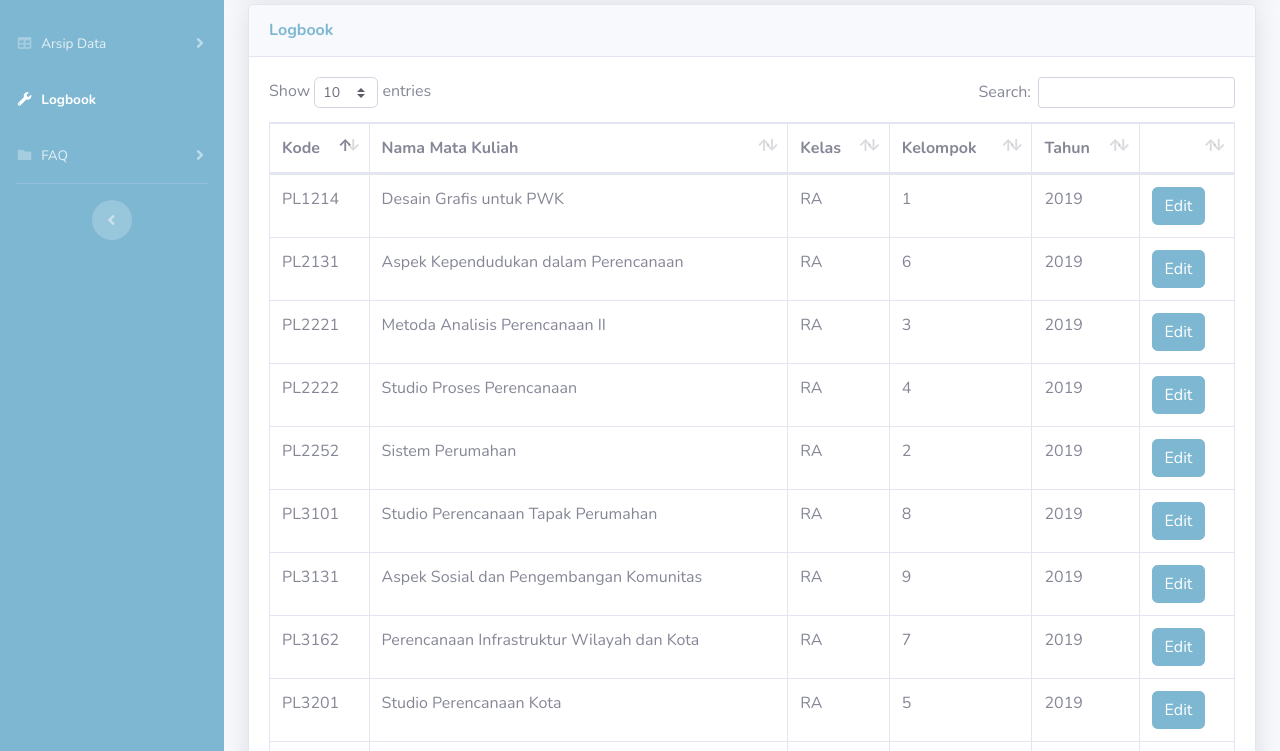
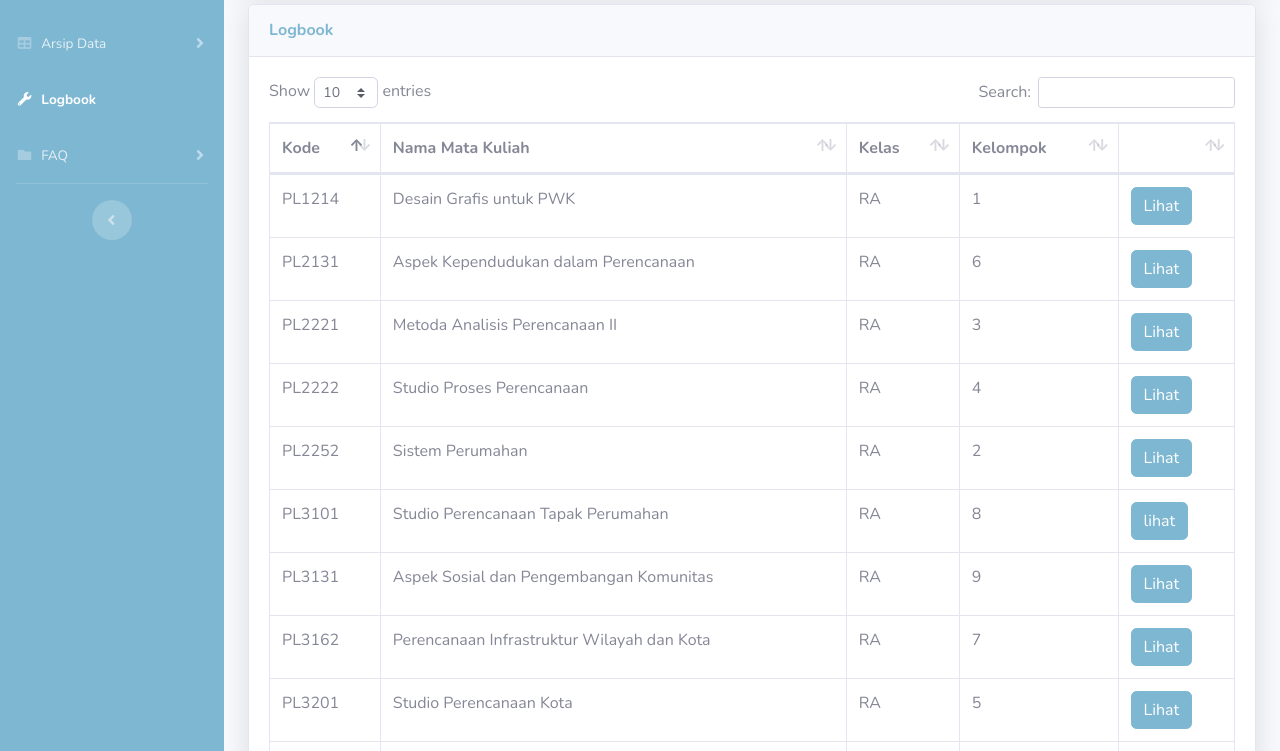
Before and after one commit to miwwww/Sibes-PWK, a website with bundled scripts: page logbook-pilih_course.html in a window 1280 px wide. Shown: the part 168-919 px from the top of the page. Built offline with nearby package versions, Linux system fonts and the light colour scheme; files whose address does not match are found by name.

Commit message:
Update mahasiswa untuk memilih logbook sesuai coursenya

```diff
--- a/logbook-pilih_course.html
+++ b/logbook-pilih_course.html
@@ -98,14 +98,14 @@
         <!-- Topbar -->
         <nav class="navbar navbar-expand navbar-light bg-white topbar mb-4 static-top shadow">
           <div class="col-itera">
-            <img src="Itera.png" width="75px">
+            <img src="img/Itera.png" width="75px">
           </div>
           <h5 class="pl-4 pr-2 pt-2 text-white-900">Sistem Pengelolaan Tugas Besar<br/>Perencanaan Wilayah dan Kota
           </h5>
 
           <!--  Gambar Header  -->
           <div class="col-logo">
-            <img src="urbancity.png" width="450px">
+            <img src="img/urbancity.png" width="450px">
           </div>
 
           <!-- Sidebar Toggle (Topbar) -->
@@ -293,7 +293,6 @@
                       <th>Nama Mata Kuliah</th>
                       <th>Kelas</th>
                       <th>Kelompok</th>
-                      <th>Tahun</th>
                       <th></th>
                     </tr>
                   </thead>
@@ -303,88 +302,77 @@
                       <td>Desain Grafis untuk PWK</td>
                       <td>RA</td>
                       <td>1</td>
-                      <td>2019</td>
-                      <td><button type="button" class="btn btn-info" ng-click="arsip.edit(data.kode)" href="logbook.html">Edit</button></td>
+                      <td><button type="button" class="btn btn-info" ng-click="arsip.lihat(data.kode)" href="logbook.html">Lihat</button></td>
                     </tr>
                     <tr>
                       <td>PL2252</td>
                       <td>Sistem Perumahan</td>
                       <td>RA</td>
                       <td>2</td>
-                      <td>2019</td>
-                      <td><button type="button" class="btn btn-info" ng-click="arsip.edit(data.kode)">Edit</button></td>
+                      <td><button type="button" class="btn btn-info" ng-click="arsip.lihat(data.kode)">Lihat</button></td>
                     </tr>
                     <tr>
                       <td>PL2221</td>
                       <td>Metoda Analisis Perencanaan II</td>
                       <td>RA</td>
                       <td>3</td>
-                      <td>2019</td>
-                      <td><button type="button" class="btn btn-info" ng-click="arsip.edit(data.kode)">Edit</button></td>
+                      <td><button type="button" class="btn btn-info" ng-click="arsip.lihat(data.kode)">Lihat</button></td>
                     </tr>
                     <tr>
                       <td>PL2222</td>
                       <td>Studio Proses Perencanaan</td>
                       <td>RA</td>
                       <td>4</td>
-                      <td>2019</td>
-                      <td><button type="button" class="btn btn-info" ng-click="arsip.edit(data.kode)">Edit</button></td>
+                      <td><button type="button" class="btn btn-info" ng-click="arsip.lihat(data.kode)">Lihat</button></td>
                     </tr>
                     <tr>
                       <td>PL3201</td>
                       <td>Studio Perencanaan Kota</td>
                       <td>RA</td>
                       <td>5</td>
-                      <td>2019</td>
-                      <td><button type="button" class="btn btn-info" ng-click="arsip.edit(data.kode)">Edit</button></td>
+                      <td><button type="button" class="btn btn-info" ng-click="arsip.lihat(data.kode)">Lihat</button></td>
                     </tr>
                     <tr>
                       <td>PL2131</td>
                       <td>Aspek Kependudukan dalam Perencanaan</td>
                       <td>RA</td>
                       <td>6</td>
-                      <td>2019</td>
-                      <td><button type="button" class="btn btn-info" ng-click="arsip.edit(data.kode)">Edit</button></td>
+                      <td><button type="button" class="btn btn-info" ng-click="arsip.lihat(data.kode)">Lihat</button></td>
                     </tr>
                     <tr>
                       <td>PL3162</td>
                       <td>Perencanaan Infrastruktur Wilayah dan Kota</td>
                       <td>RA</td>
                       <td>7</td>
-                      <td>2019</td>
-                      <td><button type="button" class="btn btn-info" ng-click="arsip.edit(data.kode)">Edit</button></td>
+                      <td><button type="button" class="btn btn-info" ng-click="arsip.lihat(data.kode)">Lihat</button></td>
                     </tr>
                     <tr>
                       <td>PL3101</td>
                       <td>Studio Perencanaan Tapak Perumahan</td>
                       <td>RA</td>
                       <td>8</td>
-                      <td>2019</td>
-                      <td><button type="button" class="btn btn-info" ng-click="arsip.edit(data.kode)">Edit</button></td>
+                      <td><button type="button" class="btn btn-info" ng-click="arsip.lihat(data.kode)">lihat</button></td>
                     </tr>
                     <tr>
                       <td>PL3131</td>
                       <td>Aspek Sosial dan Pengembangan Komunitas</td>
                       <td>RA</td>
                       <td>9</td>
-                      <td>2019</td>
-                      <td><button type="button" class="btn btn-info" ng-click="arsip.edit(data.kode)">Edit</button></td>
+                      <td><button type="button" class="btn btn-info" ng-click="arsip.lihat(data.kode)">Lihat</button></td>
                     </tr>
                     <tr>
                       <td>PL4122</td>
                       <td>Teknik Evaluasi Perencanan</td>
                       <td>RA</td>
                       <td>10</td>
-                      <td>2019</td>
-                      <td><button type="button" class="btn btn-info" ng-click="arsip.edit(data.kode)">Edit</button></td>
+                      <td><button type="button" class="btn btn-info" ng-click="arsip.lihat(data.kode)">Lihat</button></td>
                     </tr>
                     <tr>
                       <td>PL4101</td>
                       <td>Studio Perencanaan Wilayah</td>
                       <td>RA</td>
                       <td>11</td>
-                      <td>2019</td>
-                      <td><button type="button" class="btn btn-info" ng-click="arsip.edit(data.kode)">Edit</button></td>
+                      <td><button type="button" class="btn btn-info" ng-click="arsip.edit(data.kode)">Lihat</button></td>
                     </tr>
                   </tbody>
                 </table>
```
